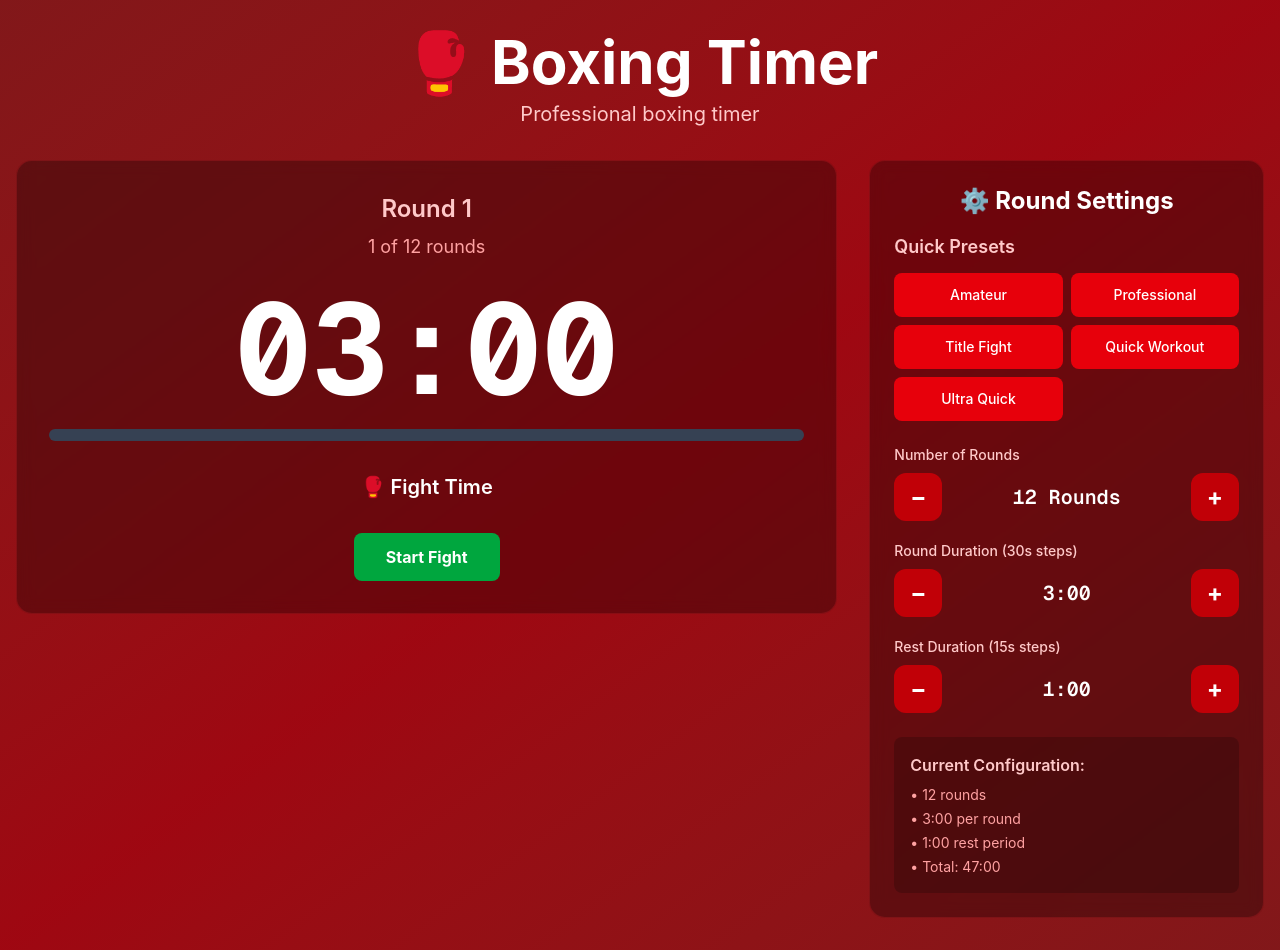
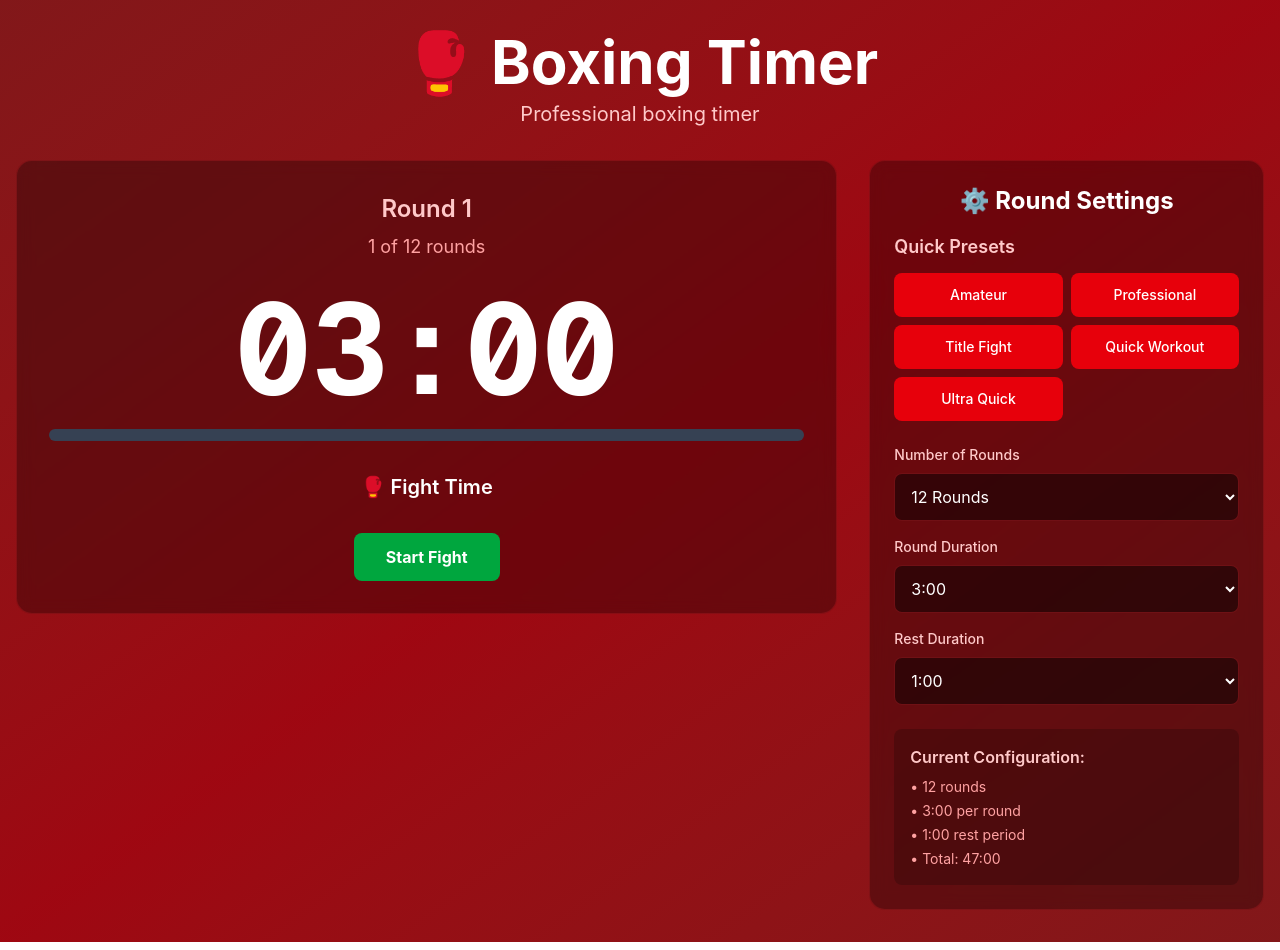
Before and after one commit to myfishdrowned/boxing-timer, a Next.js app: page / in a window 1280 px wide. Built offline with nearby package versions, Linux system fonts and the light colour scheme.

Commit message:
Replace time steppers with dropdowns at 30s intervals

```diff
--- a/src/app/components/RoundSettings.tsx
+++ b/src/app/components/RoundSettings.tsx
@@ -15,40 +15,10 @@ const formatTime = (seconds: number) => {
   return `${mins}:${secs.toString().padStart(2, '0')}`;
 };
 
-function Stepper({
-  label,
-  display,
-  onDecrement,
-  onIncrement,
-}: {
-  label: string;
-  display: string;
-  onDecrement: () => void;
-  onIncrement: () => void;
-}) {
-  return (
-    <div>
-      <label className="block text-sm font-medium text-red-200 mb-2">{label}</label>
-      <div className="flex items-center gap-3">
-        <button
-          onClick={onDecrement}
-          className="w-12 h-12 flex items-center justify-center bg-red-700 hover:bg-red-600 active:bg-red-800 text-white text-2xl font-bold rounded-xl touch-manipulation select-none"
-        >
-          −
-        </button>
-        <span className="flex-1 text-center text-xl font-mono font-semibold text-white">
-          {display}
-        </span>
-        <button
-          onClick={onIncrement}
-          className="w-12 h-12 flex items-center justify-center bg-red-700 hover:bg-red-600 active:bg-red-800 text-white text-2xl font-bold rounded-xl touch-manipulation select-none"
-        >
-          +
-        </button>
-      </div>
-    </div>
-  );
-}
+const roundTimeOptions = Array.from({ length: 60 }, (_, i) => (i + 1) * 30); // 0:30 to 30:00
+const restTimeOptions = Array.from({ length: 20 }, (_, i) => (i + 1) * 30);  // 0:30 to 10:00
+
+const selectClass = "w-full px-3 py-3 bg-black/50 border border-red-500/30 rounded-lg text-white text-base focus:outline-none focus:border-red-500";
 
 export function RoundSettings({
   totalRounds,
@@ -63,7 +33,7 @@ export function RoundSettings({
     { name: 'Professional', rounds: 12, roundTime: 180, restTime: 60 },
     { name: 'Title Fight', rounds: 12, roundTime: 180, restTime: 60 },
     { name: 'Quick Workout', rounds: 6, roundTime: 120, restTime: 30 },
-    { name: 'Ultra Quick', rounds: 3, roundTime: 10, restTime: 5 },
+    { name: 'Ultra Quick', rounds: 3, roundTime: 60, restTime: 30 },
   ];
 
   return (
@@ -89,27 +59,45 @@ export function RoundSettings({
         </div>
       </div>
 
-      <div className="space-y-5">
-        <Stepper
-          label="Number of Rounds"
-          display={`${totalRounds} ${totalRounds === 1 ? 'Round' : 'Rounds'}`}
-          onDecrement={() => setTotalRounds(Math.max(1, totalRounds - 1))}
-          onIncrement={() => setTotalRounds(Math.min(20, totalRounds + 1))}
-        />
+      <div className="space-y-4">
+        <div>
+          <label className="block text-sm font-medium text-red-200 mb-2">Number of Rounds</label>
+          <select
+            value={totalRounds}
+            onChange={(e) => setTotalRounds(Number(e.target.value))}
+            className={selectClass}
+          >
+            {[1, 2, 3, 4, 5, 6, 8, 10, 12, 15, 20].map((r) => (
+              <option key={r} value={r}>{r} {r === 1 ? 'Round' : 'Rounds'}</option>
+            ))}
+          </select>
+        </div>
 
-        <Stepper
-          label="Round Duration (30s steps)"
-          display={formatTime(roundTime)}
-          onDecrement={() => setRoundTime(Math.max(30, roundTime - 30))}
-          onIncrement={() => setRoundTime(Math.min(1800, roundTime + 30))}
-        />
+        <div>
+          <label className="block text-sm font-medium text-red-200 mb-2">Round Duration</label>
+          <select
+            value={roundTime}
+            onChange={(e) => setRoundTime(Number(e.target.value))}
+            className={selectClass}
+          >
+            {roundTimeOptions.map((s) => (
+              <option key={s} value={s}>{formatTime(s)}</option>
+            ))}
+          </select>
+        </div>
 
-        <Stepper
-          label="Rest Duration (15s steps)"
-          display={formatTime(restTime)}
-          onDecrement={() => setRestTime(Math.max(15, restTime - 15))}
-          onIncrement={() => setRestTime(Math.min(600, restTime + 15))}
-        />
+        <div>
+          <label className="block text-sm font-medium text-red-200 mb-2">Rest Duration</label>
+          <select
+            value={restTime}
+            onChange={(e) => setRestTime(Number(e.target.value))}
+            className={selectClass}
+          >
+            {restTimeOptions.map((s) => (
+              <option key={s} value={s}>{formatTime(s)}</option>
+            ))}
+          </select>
+        </div>
       </div>
 
       <div className="mt-6 p-4 bg-black/20 rounded-lg">
```
